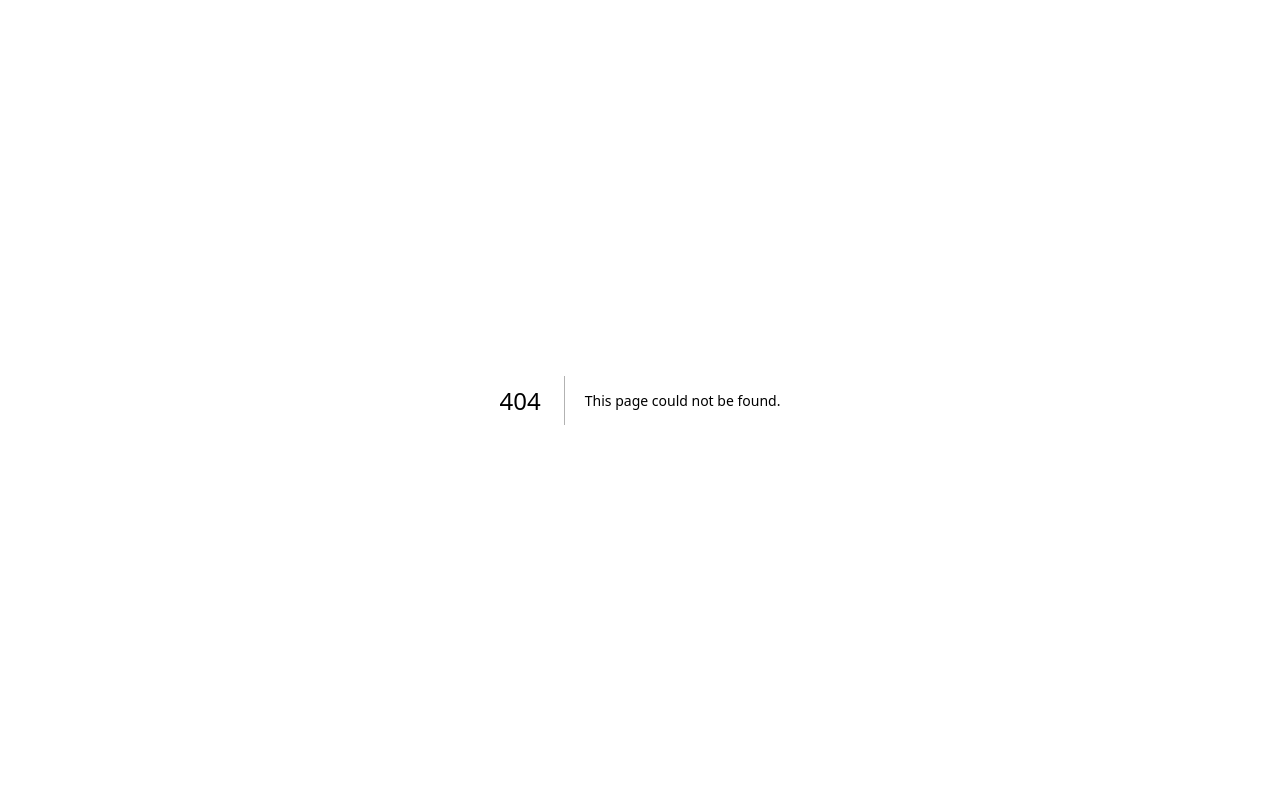
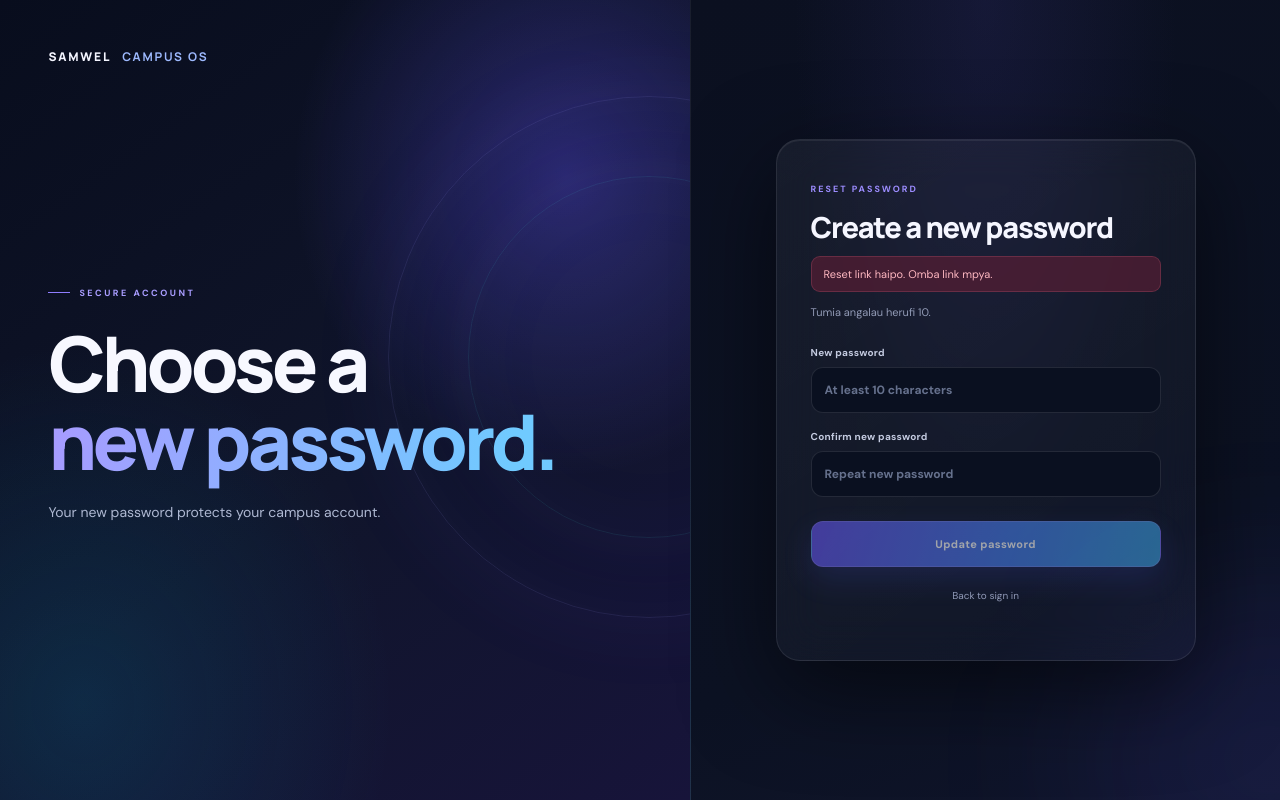
Before and after one commit to NexusEngineer-sam/smartAPP, a Next.js app: page /reset-password in a window 1280 px wide. Before the commit this address had no page. Built offline with nearby package versions, Linux system fonts and the light colour scheme.

Commit message:
Implement secure email password recovery

```diff
--- /dev/null
+++ b/app/reset-password/page.tsx
@@ -0,0 +1,29 @@
+"use client";
+import { FormEvent, useState } from "react";
+import { useRouter, useSearchParams } from "next/navigation";
+import Link from "next/link";
+
+export default function ResetPasswordPage() {
+  const router = useRouter();
+  const params = useSearchParams();
+  const token = params.get("token") || "";
+  const [password, setPassword] = useState("");
+  const [confirm, setConfirm] = useState("");
+  const [error, setError] = useState("");
+  const [done, setDone] = useState(false);
+  const [busy, setBusy] = useState(false);
+  async function submit(e: FormEvent) {
+    e.preventDefault(); setError("");
+    if (password !== confirm) { setError("Password hazifanani."); return; }
+    setBusy(true);
+    try {
+      const response = await fetch("/api/auth/reset-password", { method: "POST", headers: { "Content-Type": "application/json" }, body: JSON.stringify({ token, password }) });
+      const data = await response.json();
+      if (!response.ok) throw new Error(data.error || "Imeshindikana kubadilisha password.");
+      setDone(true);
+      setTimeout(() => router.replace("/login"), 1800);
+    } catch (err) { setError(err instanceof Error ? err.message : "Jaribu tena."); }
+    finally { setBusy(false); }
+  }
+  return <main className="auth-shell"><section className="auth-art"><div className="brand">SAMWEL <b>CAMPUS OS</b></div><div className="art-copy"><span className="eyebrow">SECURE ACCOUNT</span><h1>Choose a<br/><em>new password.</em></h1><p>Your new password protects your campus account.</p></div></section><section className="auth-form-wrap"><form className="auth-card" onSubmit={submit}><span className="eyebrow">RESET PASSWORD</span><h2>Create a new password</h2>{done ? <p role="status">Password imebadilishwa. Tunakurudisha kwenye login…</p> : <>{!token && <p className="form-error">Reset link haipo. Omba link mpya.</p>}<p className="muted">Tumia angalau herufi 10.</p><label>New password<input type="password" required minLength={10} maxLength={72} autoComplete="new-password" value={password} onChange={e=>setPassword(e.target.value)} placeholder="At least 10 characters"/></label><label>Confirm new password<input type="password" required minLength={10} maxLength={72} autoComplete="new-password" value={confirm} onChange={e=>setConfirm(e.target.value)} placeholder="Repeat new password"/></label>{error && <p className="form-error" role="alert">{error}</p>}<button className="primary-btn" disabled={busy || !token}>{busy ? "Updating…" : "Update password"}</button></>}<p className="switch-auth"><Link href="/login">Back to sign in</Link></p></form></section></main>;
+}
```
